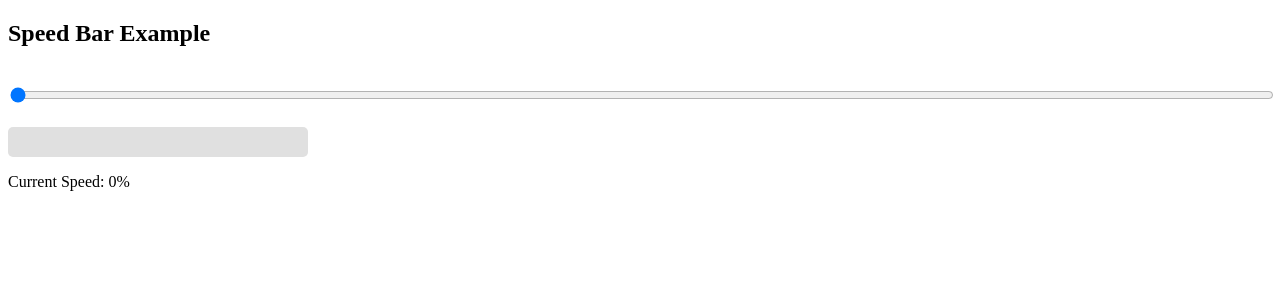
After one commit to cascadingluo/SSW590-team-7-project, a Flask app: template frontend/templates/speed_bar.html in a window 1280 px wide. The commit adds this page. Shown: the top 300 px of the page. Run offline with Flask 3, Linux system fonts and the light colour scheme; the template is opened without the code that fills it, so the values that code supplies are empty.

Commit message:
Speed bar

```diff
--- a/frontend/front.py
+++ b/frontend/front.py
@@ -116,5 +116,9 @@ def send_message():
 
     return {"reply": bot_response}
 
+@app.route('/speed_bar')
+def speed_bar():
+    return render_template('speed_bar.html')
+
 if __name__ == '__main__':
     app.run(debug=True, port=3000)
--- /dev/null
+++ b/frontend/templates/speed_bar.html
@@ -0,0 +1,59 @@
+<!-- THE SPEED BAR DOESN'T SHOW IN THE WEDSIDE -->
+<!DOCTYPE html>
+<html lang="en">
+<head>
+  <meta charset="UTF-8">
+  <title>Speed Bar</title>
+  <style>
+    .speed-bar-container {
+      width: 300px;
+      height: 30px;
+      background-color: #e0e0e0;
+      border-radius: 5px;
+      overflow: hidden;
+      margin-top: 20px;
+    }
+
+    .speed-bar {
+      height: 100%;
+      width: 0;
+      background-color: #4caf50;
+      transition: width 0.3s;
+    }
+
+    .slider {
+      width: 100%;
+      margin-top: 20px;
+    }
+  </style>
+</head>
+<body>
+
+<h2>Speed Bar Example</h2>
+
+<input type="range" min="0" max="100" value="0" class="slider" id="speedSlider">
+
+<div class="speed-bar-container">
+  <div class="speed-bar" id="speedBar"></div>
+</div>
+
+<p>Current Speed: <span id="speedValue">0</span>%</p>
+
+<script>
+  function updateSpeedBar() {
+    const speedSlider = document.getElementById("speedSlider");
+    const speedBar = document.getElementById("speedBar");
+    const speedValue = document.getElementById("speedValue");
+
+    speedSlider.addEventListener("input", () => {
+      const speed = speedSlider.value;
+      speedValue.textContent = speed;
+      speedBar.style.width = `${speed}%`;
+    });
+  }
+
+  document.addEventListener("DOMContentLoaded", updateSpeedBar);
+</script>
+
+</body>
+</html>
```
Also changed, not shown: frontend/templates/chatbot.html (+64 -54 lines), test/test_speed_bar.py (added, +92 -0 lines).
